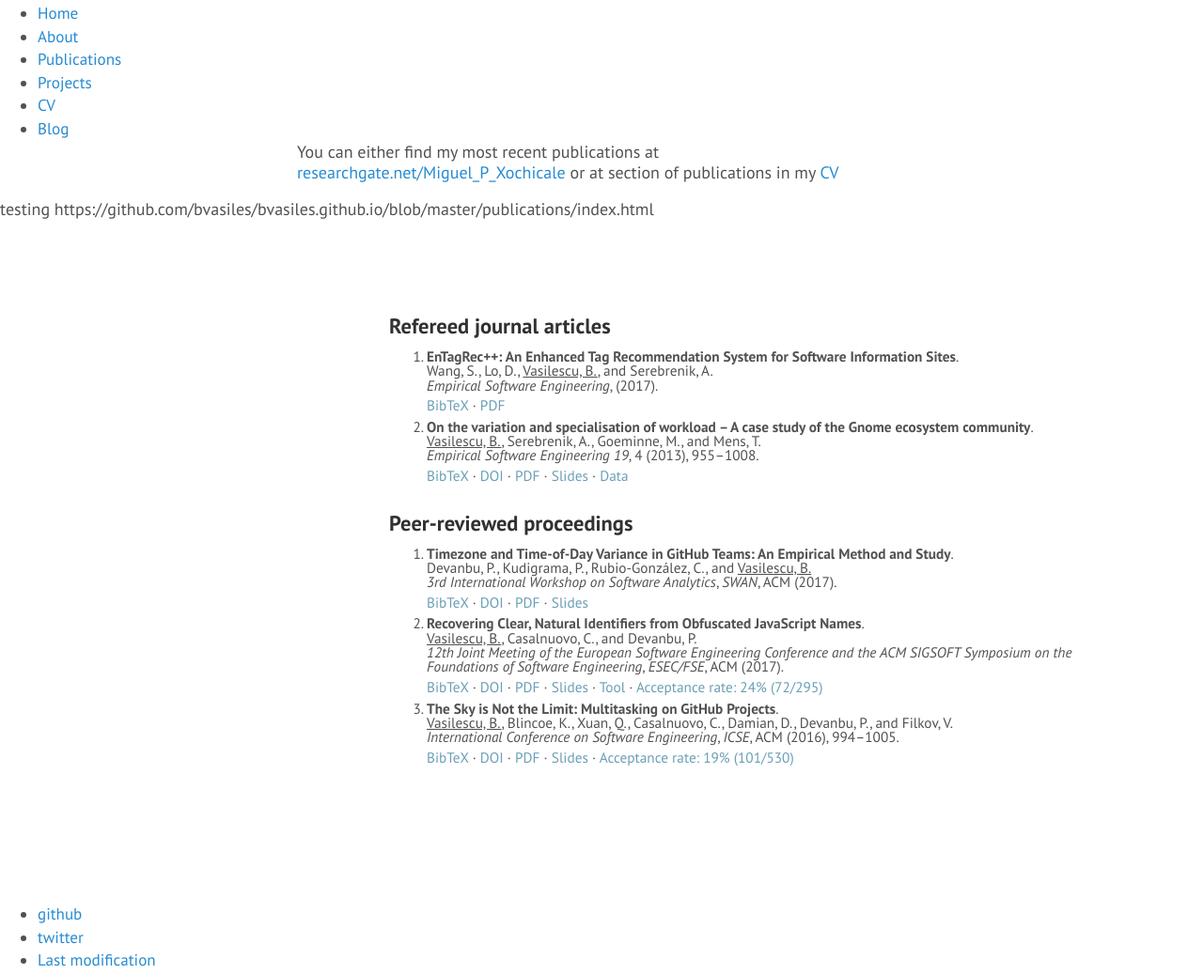
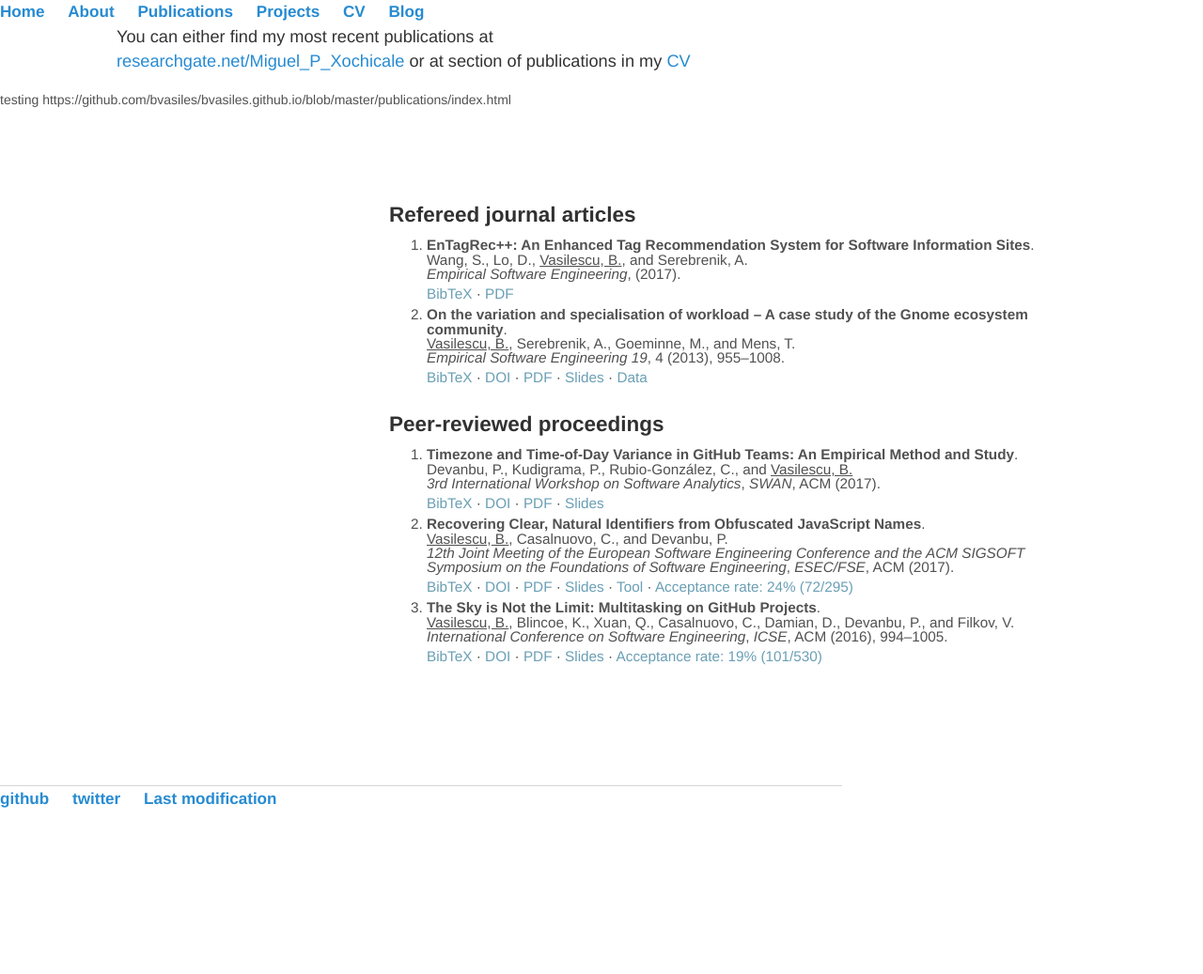
Before and after one commit to mxochicale/mxochicale.github.io, a Jekyll site: the page built from publications/index.html, in a window 1280 px wide. Shown: the whole page at 94% size. Built offline with Jekyll 4.4.1, drawn with Linux system fonts in a browser that asks for light colours; nearby versions of some CDN libraries; after the commit the page ends 900 px from its top, so only the background shows below that.

Commit message:
publications

```diff
--- a/_layouts/publications.html
+++ b/_layouts/publications.html
@@ -21,6 +21,9 @@
       </title>
 
       <!-- CSS -->
+			<link rel="stylesheet" type="text/css" href="/css/main.css">
+			<link rel="stylesheet" href="/css/bootstrap/bootstrap.css" >
+
       <link rel="stylesheet" href="/public/css/poole.css">
       <link rel="stylesheet" href="/public/css/syntax.css">
       <link rel="stylesheet" href="/public/css/hyde.css">
```
